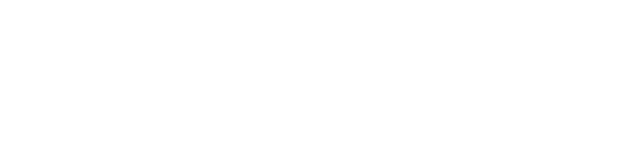
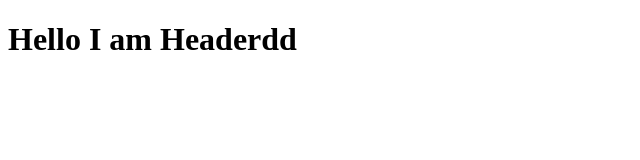
Before and after one commit to ravikane/gitbasictest, a plain HTML site: page index.html in a window 1280 px wide. Shown: the whole page, without its empty margins (0-640 px from the left). Drawn offline with Linux system fonts and the light colour scheme.

Commit message:
add H1 on Header

```diff
--- a/index.html
+++ b/index.html
@@ -7,6 +7,8 @@
     <title>Document</title>
 </head>
 <body>
-
+    <header>
+        <h1>Hello I am Headerdd</h1>
+    </header>
 </body>
 </html>
```
